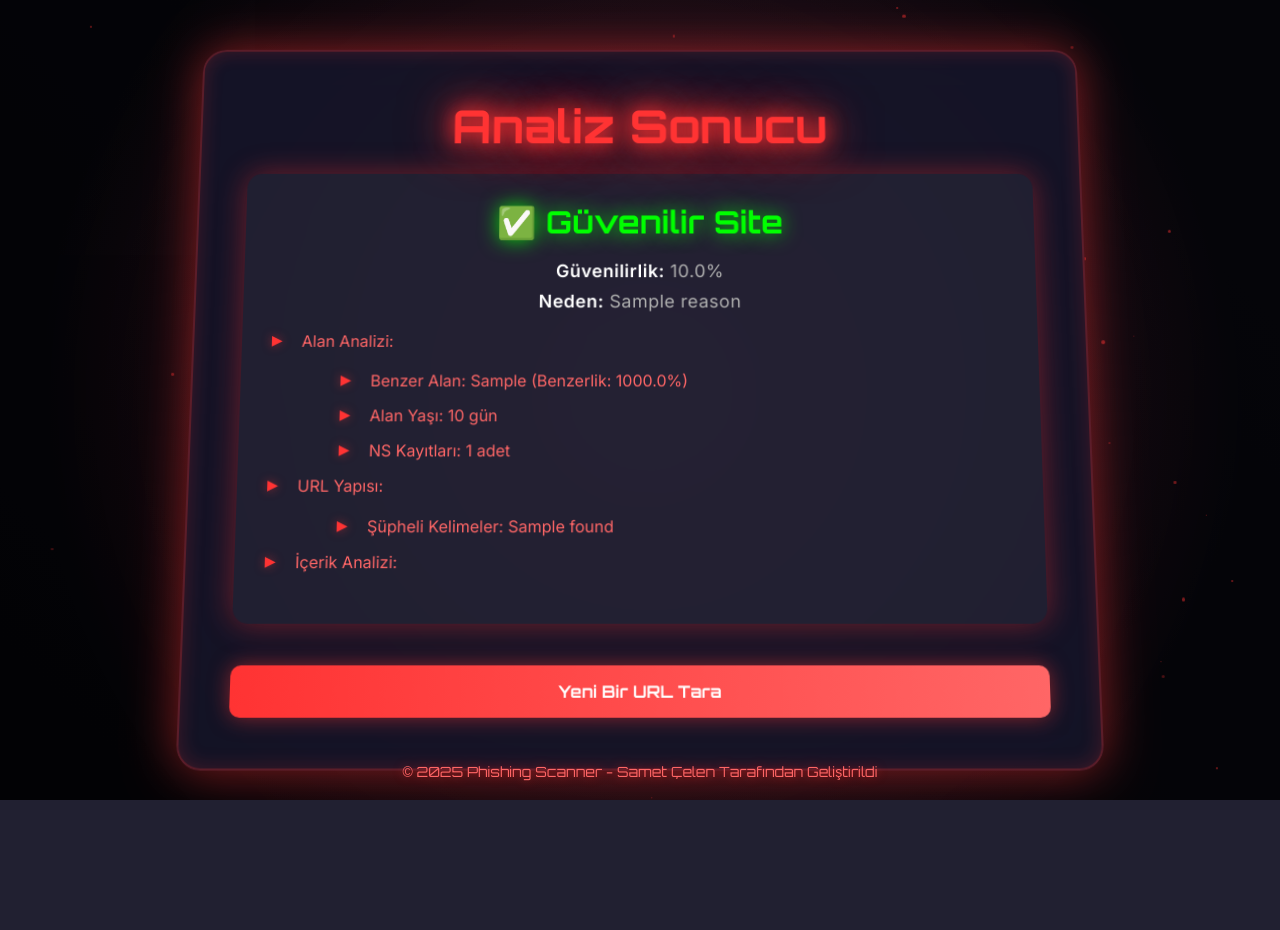
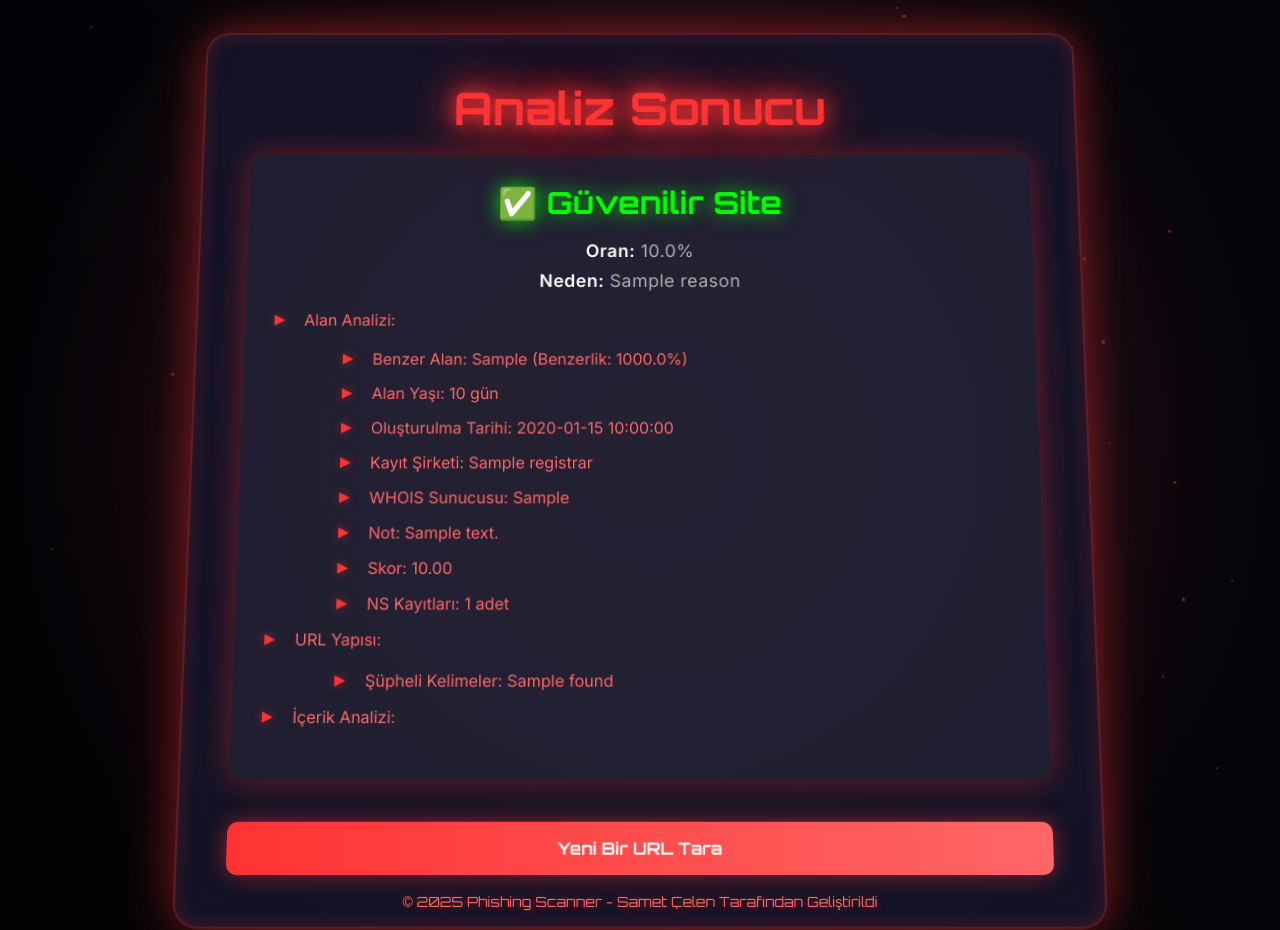
Before and after one commit to Sametcelen/instagramBlocker, a Flask app: template templates/result.html in a window 1280 px wide; the page is wider, and only the part inside the window is pictured. Before the commit the page ends 800 px from the top of that part, so only its background shows below. Run offline with Flask 3, Linux system fonts and the light colour scheme; the template is opened without the code that fills it: most values are stand-ins (such as "Sample title", 1, 10 or a date in 2020).

Commit message:
Update result.html

```diff
--- a/templates/result.html
+++ b/templates/result.html
@@ -17,7 +17,7 @@
                 {% else %}
                     <div class="safe">✅ Güvenilir Site</div>
                 {% endif %}
-                <p><strong>Güvenilirlik:</strong> {{ "%.1f"|format(result.confidence * 100) }}%</p>
+                <p><strong>Oran:</strong> {{ "%.1f"|format(result.confidence * 100) }}%</p>
                 <p><strong>Neden:</strong> {{ result.reason }}</p>
                 {% if result.details is defined %}
                     <ul>
@@ -28,10 +28,30 @@
                                 {% if result.details.domain_analysis.typosquatting %}
                                     <li>Benzer Alan: {{ result.details.domain_analysis.typosquatting.closest_legitimate_domain }} (Benzerlik: {{ "%.1f"|format((1 - result.details.domain_analysis.typosquatting.normalized_distance) * 100) }}%)</li>
                                 {% endif %}
-                                    {% if result.details.domain_analysis.domain_age and result.details.domain_analysis.domain_age.age_days is not none %}
+                                {% if result.details.domain_analysis.domain_age %}
+                                    {% if result.details.domain_analysis.domain_age.age_days is not none %}
                                         <li>Alan Yaşı: {{ result.details.domain_analysis.domain_age.age_days }} gün</li>
                                     {% else %}
                                         <li>Alan Yaşı: Bilinmiyor</li>
+                                    {% endif %}
+                                    {% if result.details.domain_analysis.domain_age.creation_date %}
+                                        <li>Oluşturulma Tarihi: {{ result.details.domain_analysis.domain_age.creation_date }}</li>
+                                    {% endif %}
+                                    {% if result.details.domain_analysis.domain_age.registrar != "Unknown" %}
+                                        <li>Kayıt Şirketi: {{ result.details.domain_analysis.domain_age.registrar }}</li>
+                                    {% endif %}
+                                    {% if result.details.domain_analysis.domain_age.whois_server != "Unknown" %}
+                                        <li>WHOIS Sunucusu: {{ result.details.domain_analysis.domain_age.whois_server }}</li>
+                                    {% endif %}
+                                    {% if result.details.domain_analysis.domain_age.note %}
+                                        <li>Not: {{ result.details.domain_analysis.domain_age.note }}</li>
+                                    {% endif %}
+                                    {% if result.details.domain_analysis.domain_age.error %}
+                                        <li>Hata: {{ result.details.domain_analysis.domain_age.error }}</li>
+                                    {% endif %}
+                                    {% if result.details.domain_analysis.domain_age.score is not none %}
+                                        <li>Skor: {{ "%.2f"|format(result.details.domain_analysis.domain_age.score) }}</li>
+                                    {% endif %}
                                 {% endif %}
                                 {% if result.details.domain_analysis.dns and result.details.domain_analysis.dns.count is not none %}
                                     <li>NS Kayıtları: {{ result.details.domain_analysis.dns.count }} adet</li>
```
Lines whose indentation alone changed are shown as unchanged.
